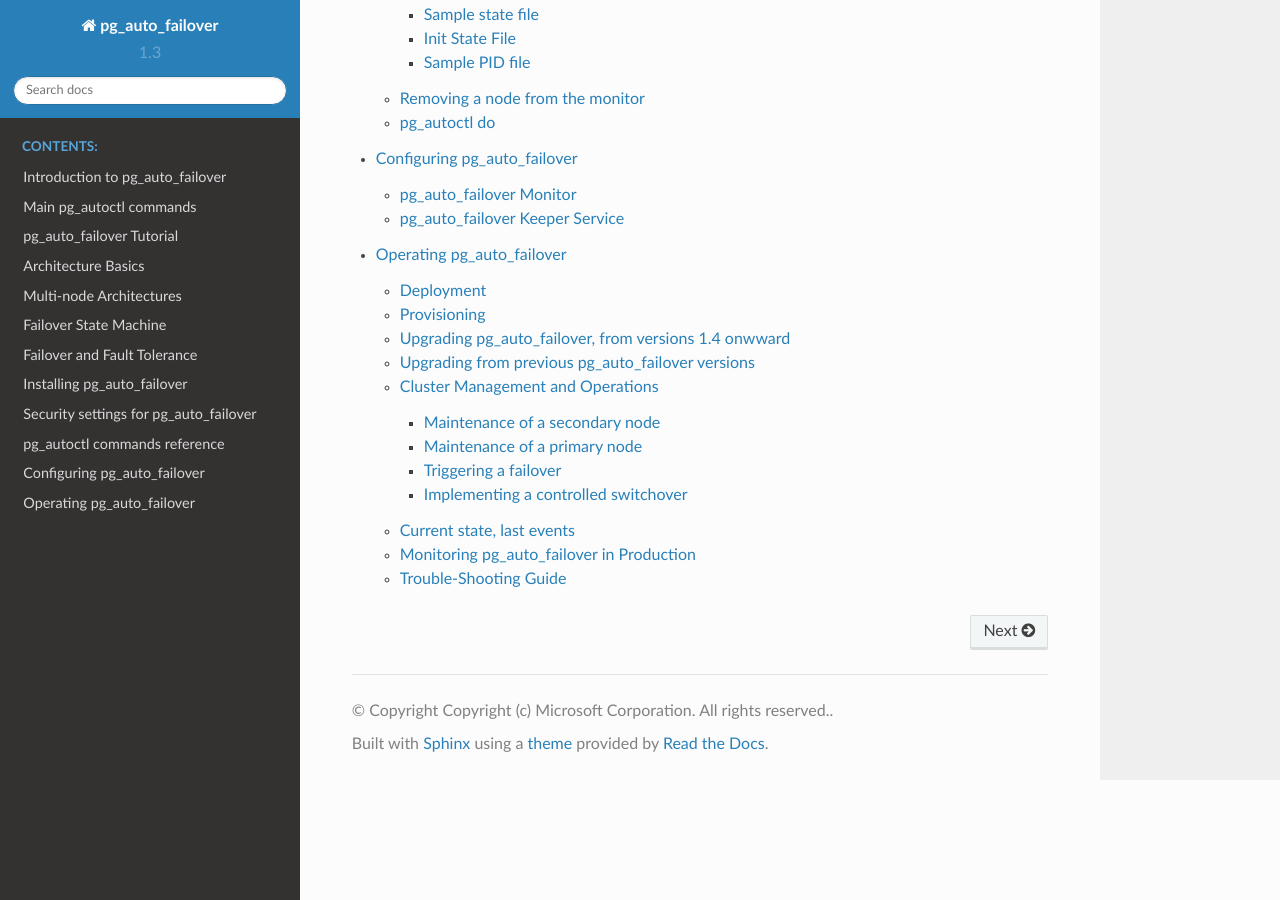
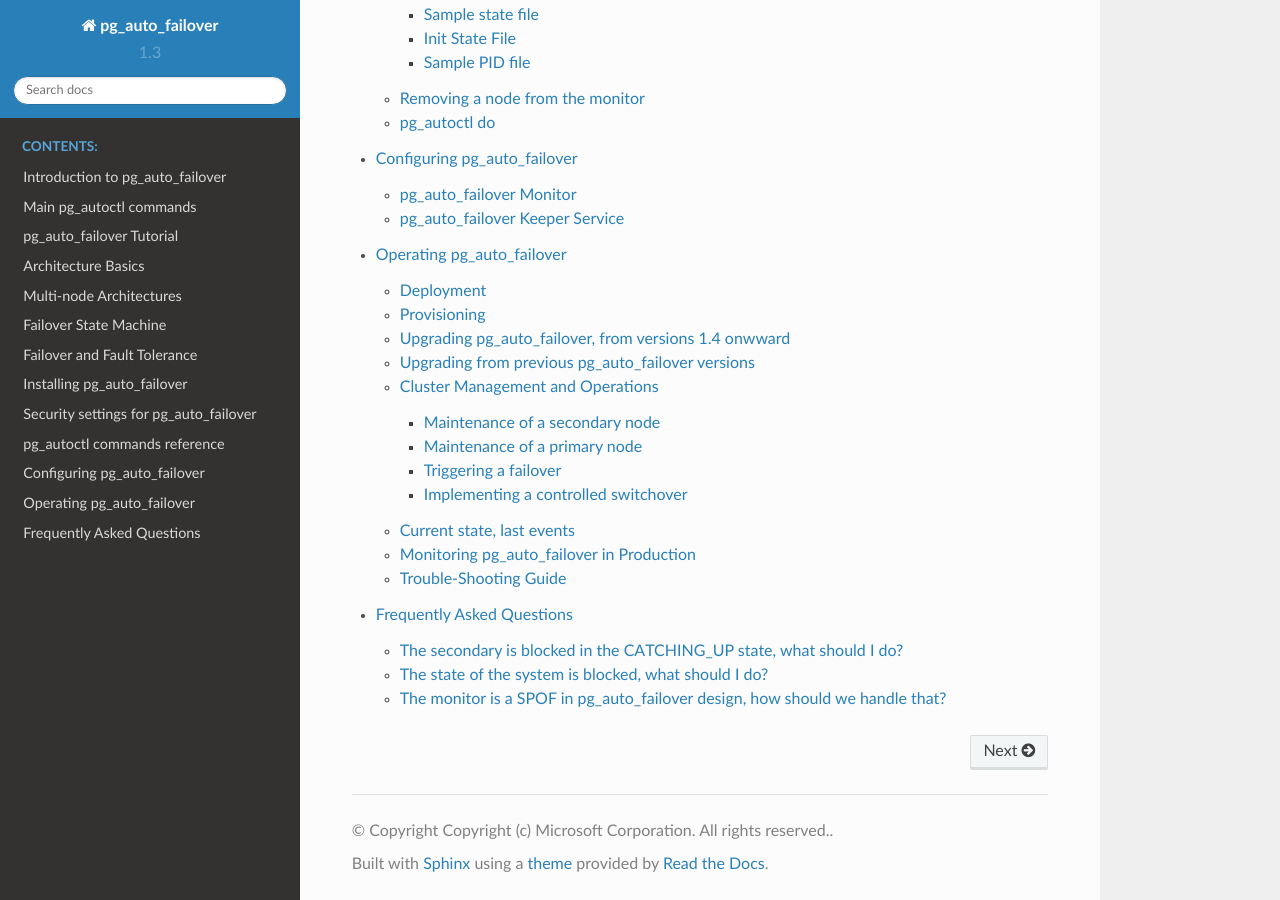
Before and after one commit to hapostgres/pg_auto_failover, a Sphinx documentation site: the page built from docs/index.rst, in a window 1280 px wide and 900 px high, scrolled down 3421 px. Built offline with Sphinx 7.4.7 and the Read the Docs theme 2.0.0, drawn with Linux system fonts in a browser that asks for light colours; some of the changed lines change nothing that is shown.

Commit message:
Add a FAQ to our documentation.

```diff
--- /dev/null
+++ b/docs/faq.rst
@@ -0,0 +1,115 @@
+Frequently Asked Questions
+==========================
+
+The secondary is blocked in the CATCHING_UP state, what should I do?
+--------------------------------------------------------------------
+
+In the pg_auto_failover design, the following two things are needed for the
+monitor to be able to orchestrate nodes integration completely:
+
+ 1. Health Checks must be successful
+
+    The monitor runs periodic health checks with all the nodes registered
+    in the system. Those *health checks* are Postgres connections from the
+    monitor to the registered Postgres nodes, and use the ``hostname`` and
+    ``port`` as registered.
+
+    The ``pg_autoctl show state`` commands column *Reachable* contains
+    "yes" when the monitor could connect to a specific node, "no" when this
+    connection failed, and "unknown" when no connection has been attempted
+    yet, since the last startup time of the monitor.
+
+    The *Reachable* column from ``pg_autoctl show state`` command output
+    must show a "yes" entry before a new standby node can be orchestrated
+    up to the "secondary" goal state.
+
+ 2. pg_autoctl service must be running
+
+    The pg_auto_failover monitor works by assigning goal states to
+    individual Postgres nodes. The monitor will not assign a new goal state
+    until the current one has been reached.
+
+    To implement a transition from the current state to the goal state
+    assigned by the monitor, the pg_autoctl service must be running on
+    every node.
+
+When your new standby node stays in the "catchingup" state for a long time,
+please check that the node is reachable from the monitor given its
+``hostname`` and ``port`` known on the monitor, and check that the
+``pg_autoctl run`` command is running for this node.
+
+The state of the system is blocked, what should I do?
+-----------------------------------------------------
+
+This question is a general case situation that is similar in nature to the
+previous situation, reached when adding a new standby to a group of Postgres
+nodes. Please check the same two elements: the monitor health cheks are
+successful, and the ``pg_autoctl run`` command is running.
+
+The monitor is a SPOF in pg_auto_failover design, how should we handle that?
+----------------------------------------------------------------------------
+
+In the current pg_auto_failover design, there can be a single monitor node.
+That is a *Single Point of Failure*. When the monitor node is not available,
+there can be no state change in the system, which means that no failover can
+happen.
+
+Losing a monitor node when the system is stable has no availability impact,
+as the Postgres streaming replication setup does not depend on the monitor
+to operate normally. If after losing the monitor node then another Postgres
+node becomes unavailable, then a failover will not happen as expected.
+
+So while the impact of losing a monitor node is limited, we still have a
+SPOF in current pg_auto_failover architecture. In the current version of
+things it is expected that a backup and recovery mechanism (PITR) be
+deployed alongside pg_auto_failover, and this should include the monitor.
+
+We have several ideas how to best address this situation in a future version
+of pg_auto_failover:
+
+ - Resume operations on a new monitor.
+
+   At the moment, it's only possible to register new nodes on a Postgres
+   monitor when they are in very specific states: unknown, single, or
+   wait_standby.
+
+   We can implement a new protocol that allows registration of existing
+   nodes with their current state, whatever that is. Given such a protocol,
+   it would then be possible to replace the failed monitor by a new empty
+   instance, and have node register themselves again in their current
+   state, and the monitor would then be able to resume operations as
+   intended, with a minimal downtime.
+
+ - Integrate Disaster Recovery capabilities for the monitor.
+
+   We are also thinking of integrating some Disaster Recovery facilities in
+   pg_auto_failover.
+
+   In most production setups, the PITR settings must be edited when a
+   failover occurs and a new primary node is elected, so pg_auto_failover
+   could integrate the necessary steps here, for instance.
+
+   With PITR solution in the scope of pg_auto_failover we can automate the
+   maintenance of a Disaster Recovery capability for the monitor itself.
+   Even with a manual procedure to replace a failed monitor, we would have
+   a much better answer to the current SPOF our design.
+
+ - Implement a secondary monitor with manual failover.
+
+   In addition to managing a PITR and Disaster Recovery solution for the
+   monitor node, we could also integrate the management of a secondary node
+   for the monitor.
+
+   Because the question of “who monitors the monitor?” is recursive in
+   nature, we would implement a manual switchover capability to the monitor
+   node. Again, that would be an improvement over the current situation.
+
+ - Design a distributed monitor system.
+
+   Finally, a distributed decision making architecture is in being studied
+   too. This would mean that 3 (or 5) monitor nodes are needed at all time,
+   and those nodes would use the RAFT protocol, or the PAXOS protocol, to
+   implement distributed consensus and membership management.
+
+   This solution introduces non-trivial complexities to the design of
+   pg_auto_failover, which is meant to be both simple and robust.
--- a/docs/index.rst
+++ b/docs/index.rst
@@ -22,6 +22,7 @@
    ref/reference
    ref/configuration
    operations
+   faq
 
 ..
    Indices and tables
```
